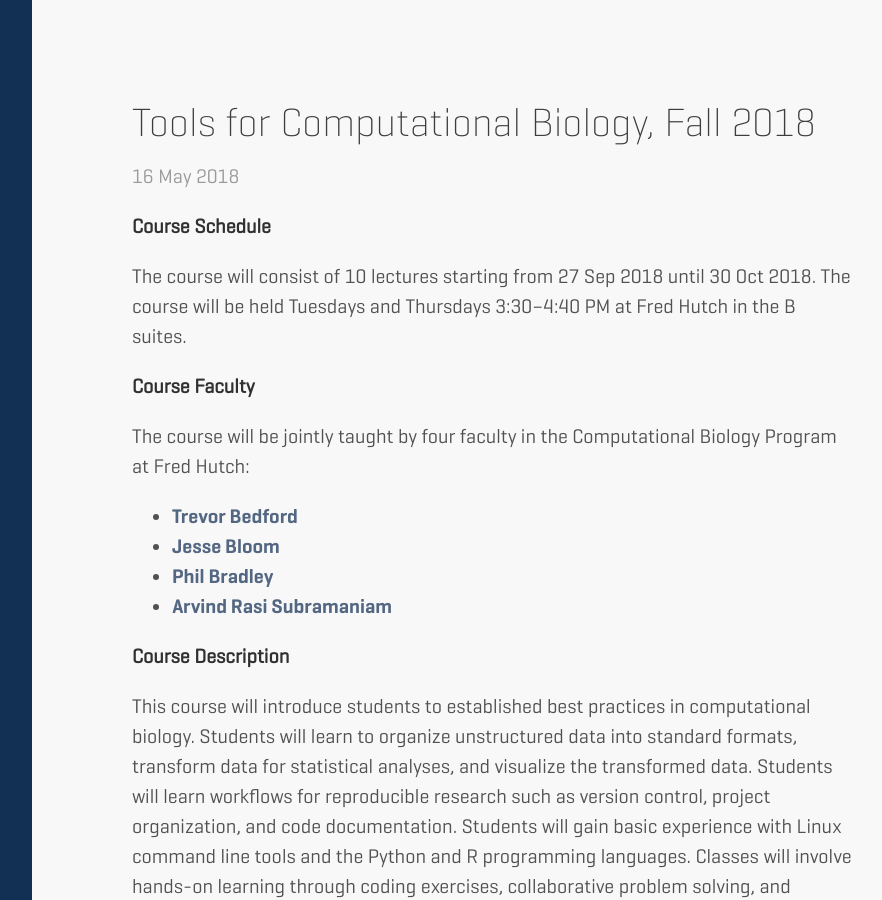
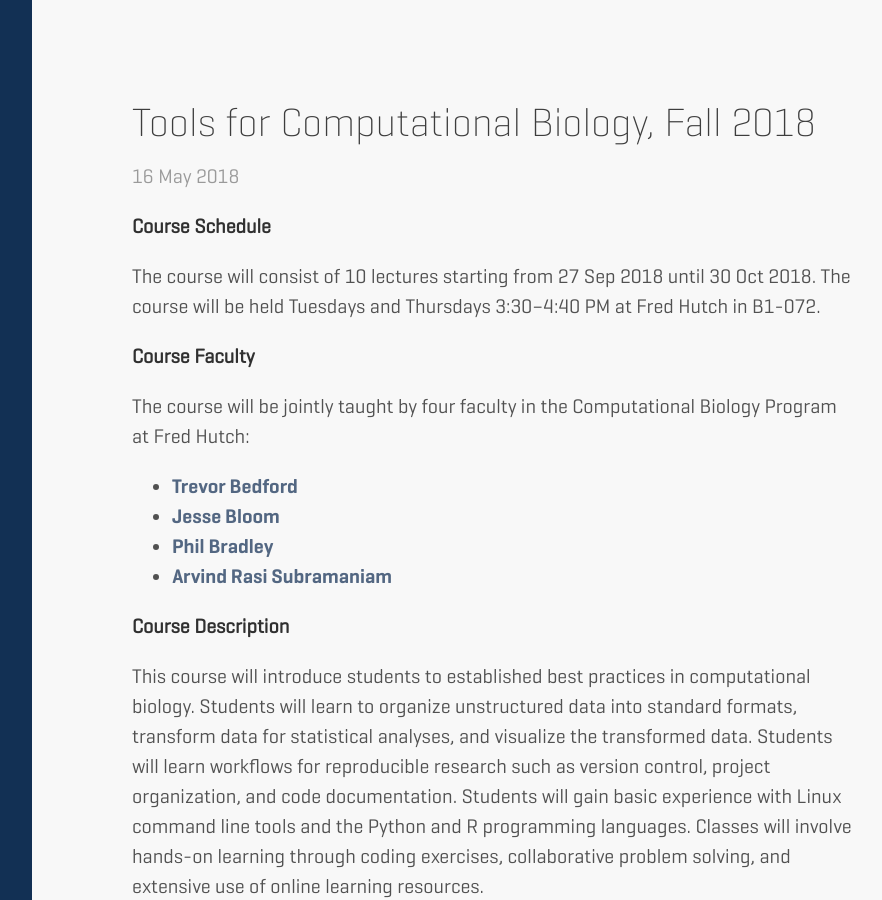
Before and after one commit to fredhutchio/tfcb, a Jekyll site: the page built from _posts/2018-05-16-course-flyer.md, in a window 1280 px wide and 900 px high. Shown: the whole window, without its empty margins (328-1210 px from the left). Built offline with Jekyll 4.4.1, drawn with Linux system fonts in a browser that asks for light colours; some web fonts are replaced.

Commit message:
add location for course

```diff
--- a/_posts/2018-05-16-course-flyer.md
+++ b/_posts/2018-05-16-course-flyer.md
@@ -10,7 +10,7 @@ tags:
 **Course Schedule**
 
 The course will consist of 10 lectures starting from 27 Sep 2018 until 30 Oct 2018.
-The course will be held Tuesdays and Thursdays 3:30--4:40 PM at Fred Hutch in the B suites.
+The course will be held Tuesdays and Thursdays 3:30--4:40 PM at Fred Hutch in B1-072.
 
 **Course Faculty**
 
```
